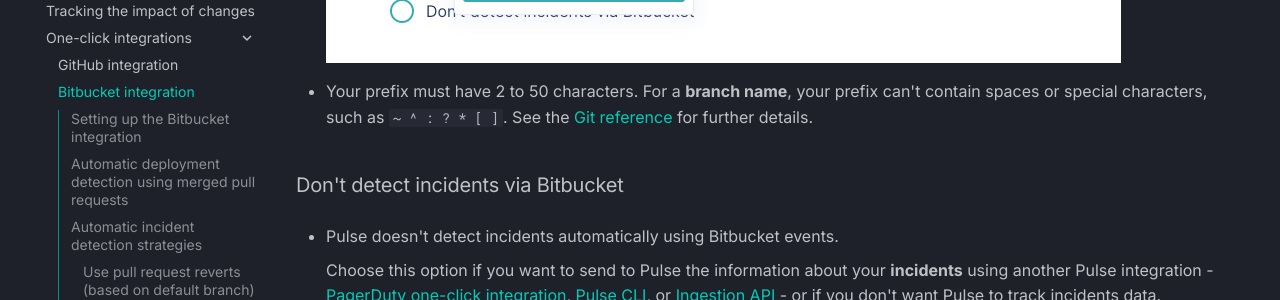
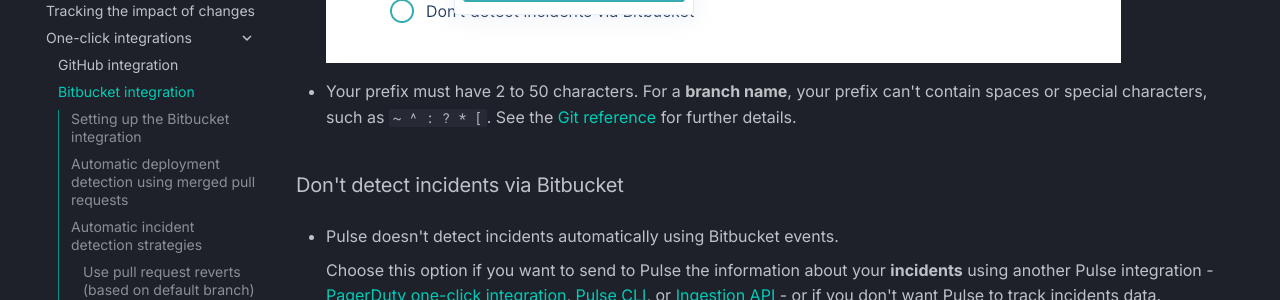
Before and after one commit to codacy/pulse-user-docs, an MkDocs documentation site: the page built from docs/one-click-integrations/bitbucket-integration.md, in a window 1280 px wide and 900 px high, scrolled down 4943 px. Shown: the part 151-451 px from the top of the window. Built offline with MkDocs 1.6.1 and Material for MkDocs 9.7.7, drawn with Linux system fonts in a browser that asks for light colours.

```diff
--- a/docs/one-click-integrations/bitbucket-integration.md
+++ b/docs/one-click-integrations/bitbucket-integration.md
@@ -87,7 +87,7 @@ You can also choose [not to detect incidents via Bitbucket](#bb-incident-not-det
 
     ![Pulse custom incident detection](images/bitbucket-incident-naming-convention.png)
 
--   Your prefix must have 2 to 50 characters. For a **branch name**, your prefix can't contain spaces or special characters, such as `~ ^ : ? * [ ]`. See the [Git reference](https://git-scm.com/docs/git-check-ref-format) for further details.
+-   Your prefix must have 2 to 50 characters. For a **branch name**, your prefix can't contain spaces or special characters, such as `~ ^ : ? * [`. See the [Git reference](https://git-scm.com/docs/git-check-ref-format) for further details.
 
 ### Don't detect incidents via Bitbucket {: id="bb-incident-not-detect"}
 
```
Also changed, not shown: docs/one-click-integrations/github-integration.md (+1 -1 lines).
